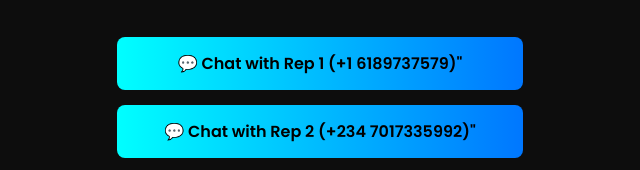
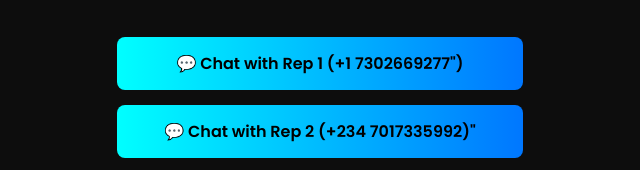
Before and after one commit to verifiedimani/pluggedIn-efhub, a plain HTML site: page contact.html in a window 1280 px wide. Shown: the part 303-473 px from the top of the page, 320-960 px from the left. Drawn offline with Linux system fonts and the light colour scheme.

Commit message:
add new number

```diff
--- a/contact.html
+++ b/contact.html
@@ -25,8 +25,8 @@
                 Choose a number below to chat directly on WhatsApp.
             </p>
             <div class="whatsapp-buttons">
-                <a href="https://wa.me/16189737579" target="_blank" class="whatsapp-btn">💬 Chat with Rep 1 (+1
-                    6189737579)"</a>
+                <a href="https://wa.me/17302669277" target="_blank" class="whatsapp-btn">💬 Chat with Rep 1 (+1
+                   7302669277")</a>
                 <a href="https://wa.me/2347017335992" target="_blank" class="whatsapp-btn">💬 Chat with Rep 2 (+234
                     7017335992)"</a>
                 <a href="https://wa.me/2347053614709" target="_blank" class="whatsapp-btn">💬 Chat with Rep 3 (+234
```
